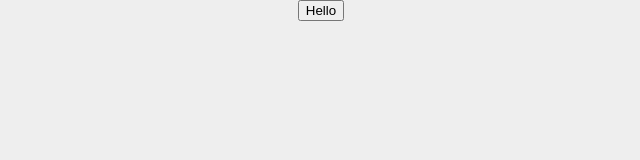
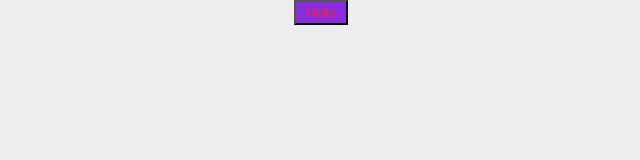
Before and after one commit to phoenix0126/vue3-stitches, a Vue app in the folder packages/playground/: page / in a window 1280 px wide. Shown: the top 160 px of the page, without its empty margins (319-959 px from the left). Built offline with nearby package versions, Linux system fonts and the light colour scheme.

Commit message:
update test files

```diff
--- a/packages/playground/src/App.vue
+++ b/packages/playground/src/App.vue
@@ -1,14 +1,26 @@
 <script setup lang="ts">
 import { createStitches } from 'vue3-stitches'
+import type { VariantProps } from '@stitches/core'
 
-const { styled } = createStitches()
+const { css, styled } = createStitches({
+  media: {
+    bp1: '(min-width: 640px)',
+    bp2: '(min-width: 768px)',
+    bp3: '(min-width: 1024px)',
+  },
+  theme: {
+    colors: {
+      red1: 'rgb(253,37,37)',
+    },
+  },
+})
 
 const Btn = styled('button', {
   variants: {
     colour: {
       violet: {
         'backgroundColor': 'blueviolet',
-        'color': 'white',
+        'color': '$red1',
         '&:hover': {
           backgroundColor: 'darkviolet',
         },
@@ -20,13 +32,27 @@ const Btn = styled('button', {
         },
       },
     },
+    size: {
+      small: {
+        fontSize: '13px',
+        height: '25px',
+        paddingRight: '10px',
+        paddingLeft: '10px',
+      },
+      large: {
+        fontSize: '15px',
+        height: '35px',
+        paddingLeft: '15px',
+        paddingRight: '15px',
+      },
+    },
   },
 })
 </script>
 
 <template>
   <div class="App">
-    <Btn>
+    <Btn colour="violet" size="small">
       Hello
     </Btn>
   </div>
--- a/packages/vue3-stitches/src/create-stitches.ts
+++ b/packages/vue3-stitches/src/create-stitches.ts
@@ -134,5 +134,3 @@ export const createStitches = <Prefix extends string = string,
     styled,
   }
 }
-
-// export function styled(...args: Parameters<VueStitches['styled']>): ReturnType<VueStitches['styled']>
```
